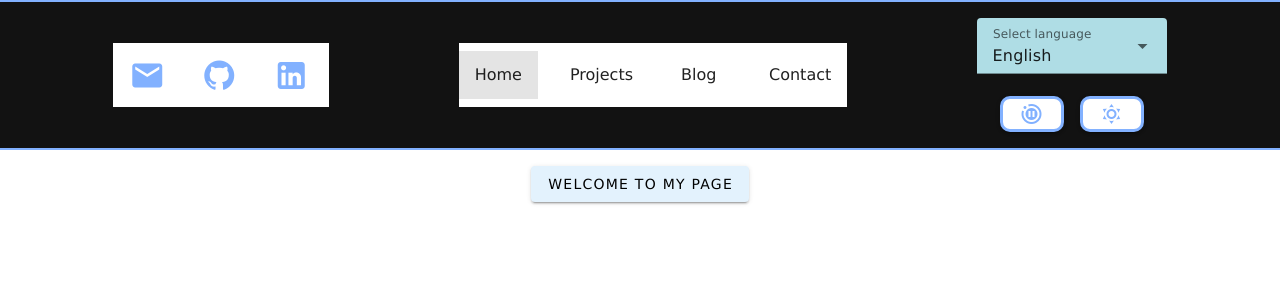
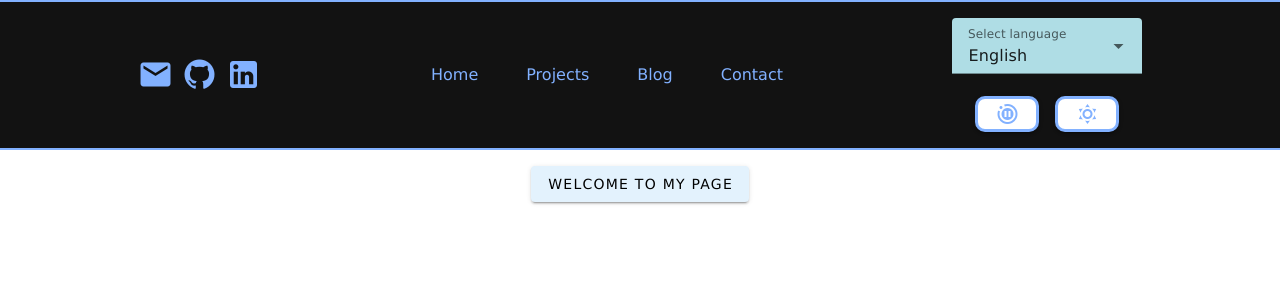
Before and after one commit to franilones/nuxt-landing-page, a Nuxt app: page / in a window 1280 px wide. Shown: the top 300 px of the page. Built offline with nearby package versions, Linux system fonts and the light colour scheme.

Commit message:
fix(a11y): Correct roles in social links and improve menu accessibility

```diff
--- a/app.vue
+++ b/app.vue
@@ -1,9 +1,9 @@
 import { Header } from './components/header/Header.vue'
 
 <script setup lang="ts">
+import { useAnimationStore } from './store/useAnimationStore'
 import { useLanguageStore } from './store/useLanguageStore'
 import { useThemeStore } from './store/useThemeStore'
-import { useAnimationStore } from './store/useAnimationStore'
 
 const languageStore = useLanguageStore()
 const themeStore = useThemeStore()
--- a/assets/styles/default.css
+++ b/assets/styles/default.css
@@ -26,7 +26,7 @@
     --success-background: #002b24;
 }
 
-[data-animations="off"] {
+[data-reduced-motion="true"] {
     --animation-duration: 0s;
     --animation-state: paused;
 }
--- a/components/header/AnimationToggle.vue
+++ b/components/header/AnimationToggle.vue
@@ -22,11 +22,13 @@ const animationStore = useAnimationStore()
   border: 3px solid var(--primary-color);
   border-radius: 10px;
   color: var(--primary-color);
+  transition: background-color var(--animation-duration), color var(--animation-duration), transform var(--animation-duration);
 }
 
 .animation-toggle:hover, .animation-toggle:focus {
   background-color: var(--primary-color);
   color: var(--hover-color);
+  transform: scale(1.2);
 }
 
 .v-icon{
--- a/components/header/HeaderNavigation.vue
+++ b/components/header/HeaderNavigation.vue
@@ -1,4 +1,5 @@
 <script setup lang="ts">
+import { onMounted } from 'vue'
 import { useI18n } from 'vue-i18n'
 
 const { t } = useI18n()
@@ -9,21 +10,49 @@ const navigationItems = [
   { label: 'header.blog', path: '/blog' },
   { label: 'header.contact', path: '/contacto' },
 ]
+
+onMounted(() => {
+  const menuItems = document.querySelectorAll('.header-nav__link')
+  menuItems.forEach((item, index) => {
+    item.addEventListener('keydown', (event) => {
+      switch (event.key) {
+        case 'ArrowRight':
+          menuItems[(index + 1) % menuItems.length].focus()
+          break
+        case 'ArrowLeft':
+          menuItems[(index - 1 + menuItems.length) % menuItems.length].focus()
+          break
+        case 'Home':
+          menuItems[0].focus()
+          break
+        case 'End':
+          menuItems[menuItems.length - 1].focus()
+          break
+      }
+    })
+  })
+})
 </script>
 
 <template>
   <nav class="header-nav" role="navigation" aria-label="Cabecera de la página">
-    <v-list class="header-nav__list">
-      <v-list-item
+    <ul class="header-nav__list" role="menubar">
+      <li
         v-for="item in navigationItems"
         :key="item.path"
-        :to="item.path"
-        :aria-label="t(item.label)"
         class="header-nav__item"
+        role="none"
       >
-        {{ t(item.label) }}
-      </v-list-item>
-    </v-list>
+        <a
+          :href="item.path"
+          :aria-label="t(item.label)"
+          role="menuitem"
+          class="header-nav__link"
+        >
+          {{ t(item.label) }}
+        </a>
+      </li>
+    </ul>
   </nav>
 </template>
 
@@ -38,5 +67,16 @@ const navigationItems = [
 .header-nav__list {
   display: flex;
   gap: 1rem;
+  list-style: none;
+  padding: 0;
+  margin: 0;
+}
+.header-nav__link {
+  padding: 0.5rem 1rem;
+  border-radius: 4px;
+}
+
+.header-nav__item {
+  display: inline;
 }
 </style>
--- a/components/header/ThemeToggle.vue
+++ b/components/header/ThemeToggle.vue
@@ -22,11 +22,13 @@ const themeStore = useThemeStore()
   border: 3px solid var(--primary-color);
   border-radius: 10px;
   color: var(--primary-color);
+  transition: background-color var(--animation-duration), color var(--animation-duration), transform var(--animation-duration);
 }
 
 .theme-toggle:hover, .theme-toggle:focus {
   background-color: var(--primary-color);
   color: var(--hover-color);
+  transform: scale(1.2);
 }
 .v-icon{
   font-size: 24px;
--- a/components/shared/SocialLinks.vue
+++ b/components/shared/SocialLinks.vue
@@ -8,8 +8,8 @@ const socialLinks = [
 
 <template>
   <nav class="social-links" aria-label="Redes sociales">
-    <v-list>
-      <v-list-item
+    <div role="list" class="social-links__list">
+      <a
         v-for="link in socialLinks"
         :key="link.name"
         :href="link.url"
@@ -17,18 +17,18 @@ const socialLinks = [
         class="social-links__item"
         target="_blank"
         rel="noopener noreferrer"
+        role="listitem"
       >
         <v-icon>{{ link.icon }}</v-icon>
-      </v-list-item>
-    </v-list>
+      </a>
+    </div>
   </nav>
 </template>
 
 <style scoped>
-.social-links {
+.social-links__list {
   display: flex;
   gap: 0.5rem;
-  font-size: 24px;
 }
 
 .social-links__item {
@@ -37,14 +37,16 @@ const socialLinks = [
   justify-content: center;
   text-decoration: none;
   color: var(--primary-color);
+  font-size: 24px;
+  border-radius: 8px;
+  transition: background-color var(--animation-duration), color var(--animation-duration), transform var(--animation-duration);
 }
 
-.social-links__item:hover {
-  color: var(--hover-color);
-}
-
+.social-links__item:hover,
 .social-links__item:focus {
   color: var(--hover-color);
   background-color: var(--primary-color);
+  transform: scale(1.2);
+  border: 2px solid var(--primary-color)  ;
 }
 </style>
```
